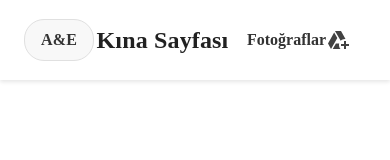
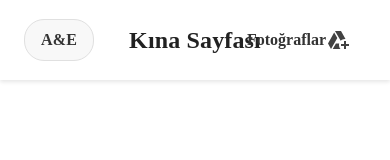
Before and after one commit to evrenuzuntas/aslievren-wedding, a React (Create React App) app: page /aslievren-wedding/kina in a window 390 px wide. Shown: the top 160 px of the page. Built offline with nearby package versions, Linux system fonts and the light colour scheme.

Commit message:
Refactor: Improve Header and Profile Image layout with responsive design

```diff
--- a/src/components/Header.js
+++ b/src/components/Header.js
@@ -65,12 +65,12 @@ const Header = () => {
 
   return (
     <Grid container style={styles.header} justifyContent="space-between" alignItems="center">
-      <Grid item>
+      <Grid item xs={3} sx={{ display: "flex", justifyContent: "flex-start" }}>
         <Box sx={styles.homeButton} onClick={() => navigate(ROUTES.HOME)} role="button" aria-label="Go to homepage">
           <Typography sx={styles.homeText}>A&E</Typography>
         </Box>
       </Grid>
-      <Grid item>
+      <Grid item xs={6}>
         <Typography
           variant="h6"
           sx={{
@@ -78,12 +78,13 @@ const Header = () => {
             fontSize: "1.5rem",
             fontFamily: "'Playfair Display', serif",
             fontWeight: 700,
+            width: "100%",
           }}
         >
           {getPageTitle()}
         </Typography>
       </Grid>
-      <Grid item>
+      <Grid item xs={3} sx={{ display: "flex", justifyContent: "flex-end" }}>
         <SocialButton
           onClick={() => {
             alert("Çektiğiniz fotoğrafları lütfen buraya yükleyiiz");
--- a/src/pages/Home.js
+++ b/src/pages/Home.js
@@ -23,6 +23,14 @@ const ProfileImage = styled("img")(({ theme }) => ({
   borderRadius: "50%",
   objectFit: "cover",
   marginBottom: 2,
+  border: "8px solid rgba(255, 255, 255, 0.8)",
+  boxShadow: "0 0 25px rgba(0, 0, 0, 0.2), 0 0 15px rgba(0, 0, 0, 0.1)",
+  transition: "all 0.3s ease-in-out",
+  "&:hover": {
+    transform: "scale(1.05)",
+    boxShadow: "0 0 30px rgba(0, 0, 0, 0.25), 0 0 20px rgba(0, 0, 0, 0.15)",
+    border: "8px solid rgba(255, 255, 255, 0.9)",
+  },
 }));
 
 const SocialButton = styled(IconButton)(({ theme }) => ({
```
